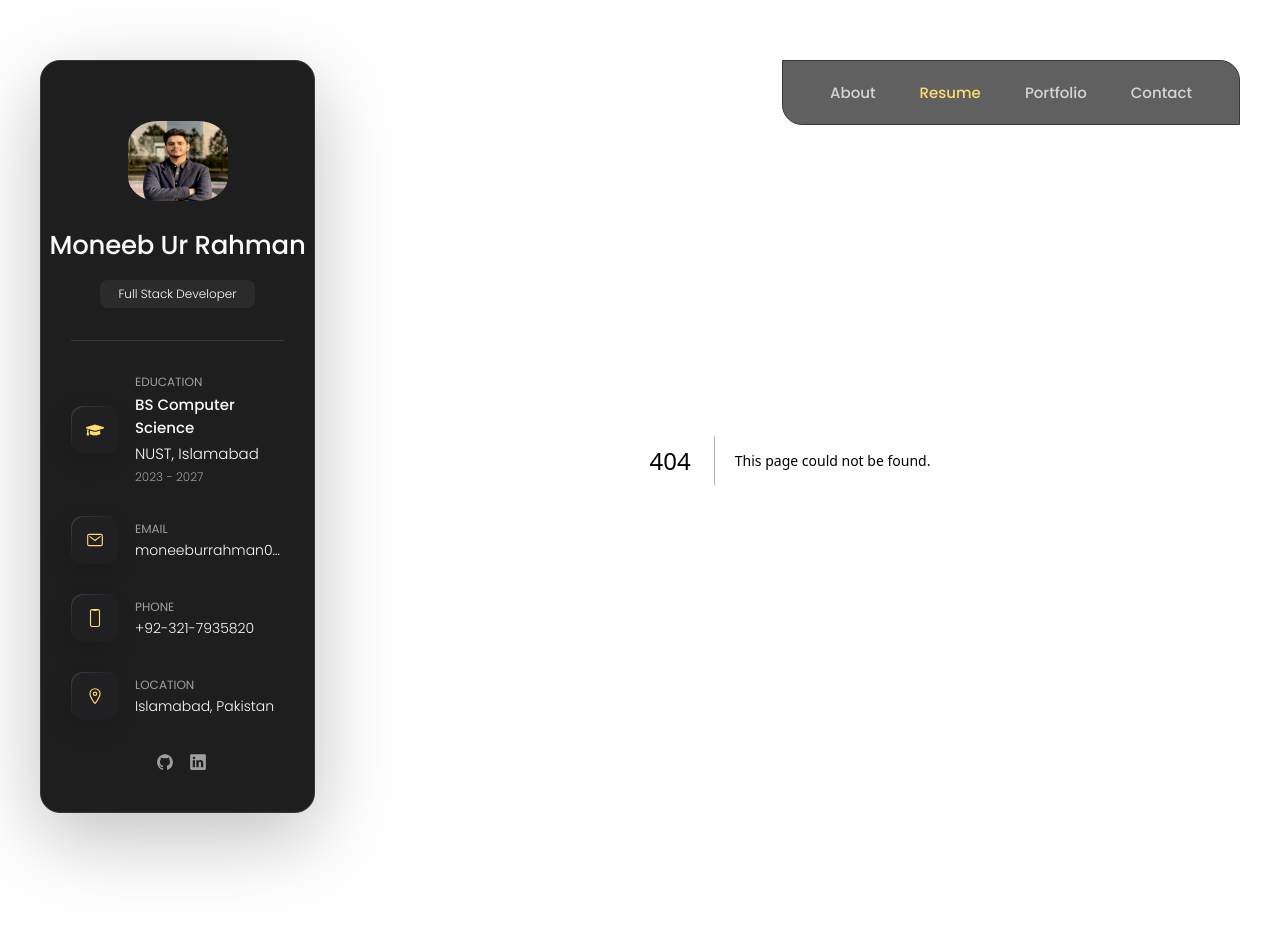
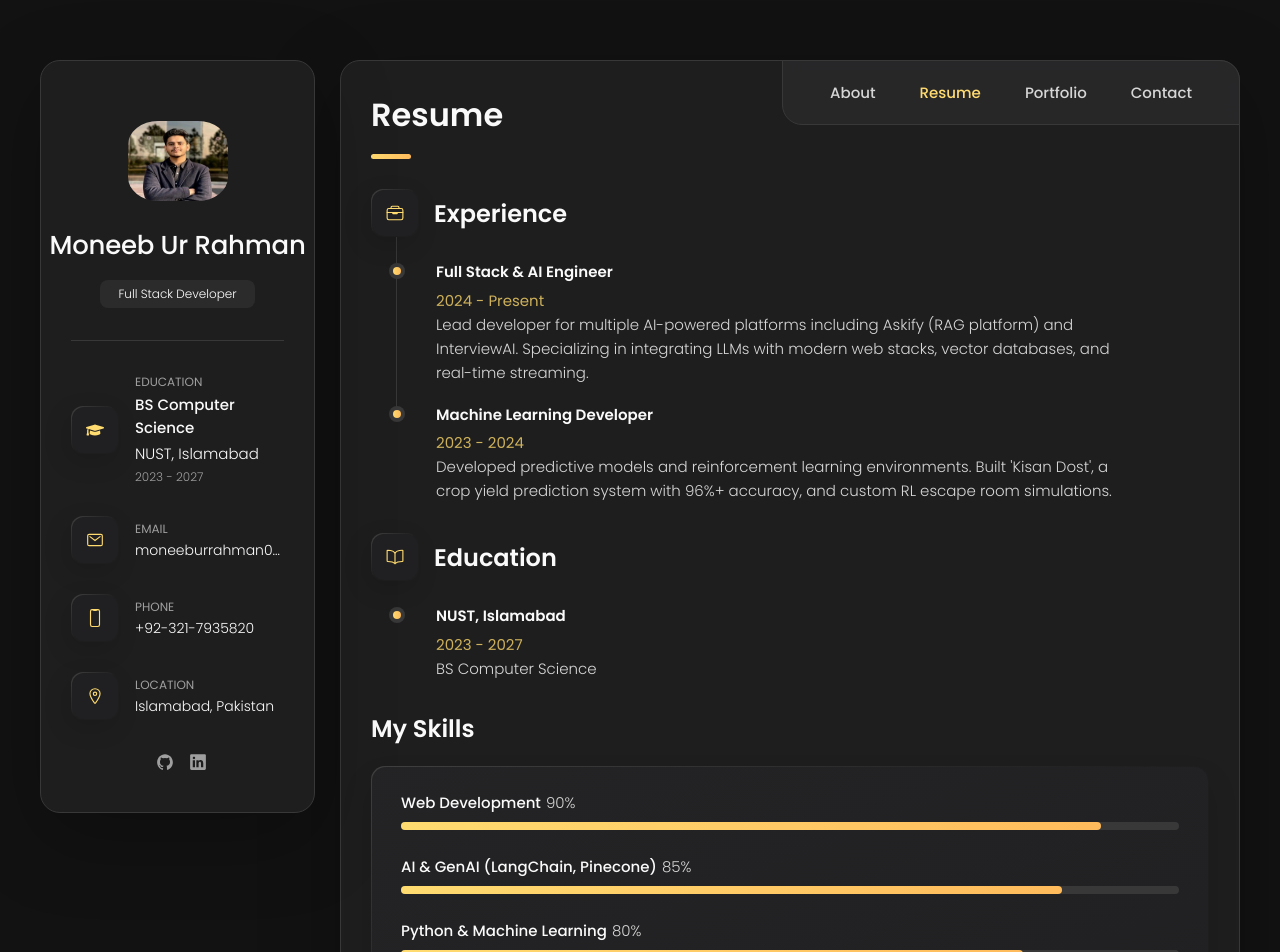
Before and after one commit to moneeb07/portfolio, a Next.js app: page /resume in a window 1280 px wide. Before the commit this address had no page. Shown: the top 952 px of the page. Before the commit the page ends 920 px from the top, so only its background shows below. Built offline with nearby package versions, Linux system fonts and the light colour scheme.

Commit message:
rsume added

```diff
--- /dev/null
+++ b/src/app/resume/page.tsx
@@ -0,0 +1,78 @@
+"use client";
+
+import { IoBookOutline, IoBriefcaseOutline } from "react-icons/io5";
+import { personalData } from "@/data/personalData";
+import { experiences, skills } from "@/data/resumeData";
+
+export default function ResumePage() {
+  return (
+    <article className="resume">
+      <header>
+        <h2 className="h2 article-title">Resume</h2>
+      </header>
+
+      {/* Experience */}
+      <section className="timeline">
+        <div className="title-wrapper">
+          <div className="icon-box">
+            <IoBriefcaseOutline />
+          </div>
+          <h3 className="h3">Experience</h3>
+        </div>
+
+        <ol className="timeline-list">
+          {experiences.map((exp, index) => (
+            <li className="timeline-item" key={index}>
+              <h4 className="h4 timeline-item-title">{exp.title}</h4>
+              <span>{exp.duration}</span>
+              <p className="timeline-text">{exp.description}</p>
+            </li>
+          ))}
+        </ol>
+      </section>
+
+      {/* Education */}
+      <section className="timeline">
+        <div className="title-wrapper">
+          <div className="icon-box">
+            <IoBookOutline />
+          </div>
+          <h3 className="h3">Education</h3>
+        </div>
+
+        <ol className="timeline-list">
+          {personalData.education.map((edu, index) => (
+            <li className="timeline-item" key={index}>
+              <h4 className="h4 timeline-item-title">{edu.university}</h4>
+              <span>{edu.duration}</span>
+              <p className="timeline-text">{edu.degree}</p>
+            </li>
+          ))}
+        </ol>
+      </section>
+
+      {/* Skills */}
+      <section className="skill">
+        <h3 className="h3 skills-title">My skills</h3>
+
+        <ul className="skills-list content-card">
+          {skills.map((skill, index) => (
+            <li className="skills-item" key={index}>
+              <div className="title-wrapper">
+                <h5 className="h5">{skill.name}</h5>
+                <data value={skill.level}>{skill.level}%</data>
+              </div>
+
+              <div className="skill-progress-bg">
+                <div
+                  className="skill-progress-fill"
+                  style={{ width: `${skill.level}%` }}
+                ></div>
+              </div>
+            </li>
+          ))}
+        </ul>
+      </section>
+    </article>
+  );
+}
--- /dev/null
+++ b/src/data/resumeData.ts
@@ -0,0 +1,21 @@
+export const experiences = [
+  {
+    title: "Full Stack & AI Engineer",
+    duration: "2024 - Present",
+    description: "Lead developer for multiple AI-powered platforms including Askify (RAG platform) and InterviewAI. Specializing in integrating LLMs with modern web stacks, vector databases, and real-time streaming.",
+  },
+  {
+    title: "Machine Learning Developer",
+    duration: "2023 - 2024",
+    description: "Developed predictive models and reinforcement learning environments. Built 'Kisan Dost', a crop yield prediction system with 96%+ accuracy, and custom RL escape room simulations.",
+  },
+
+];
+
+export const skills = [
+  { name: "Web Development", level: 90 },
+  { name: "AI & GenAI (LangChain, Pinecone)", level: 85 },
+  { name: "Python & Machine Learning", level: 80 },
+  { name: "Backend (FastAPI, Node.js)", level: 75 },
+  { name: "Cloud & DevOps (Docker, AWS)", level: 65 },
+];
```
Also changed, not shown: src/data/AboutMe.tsx (+5 -5 lines).
